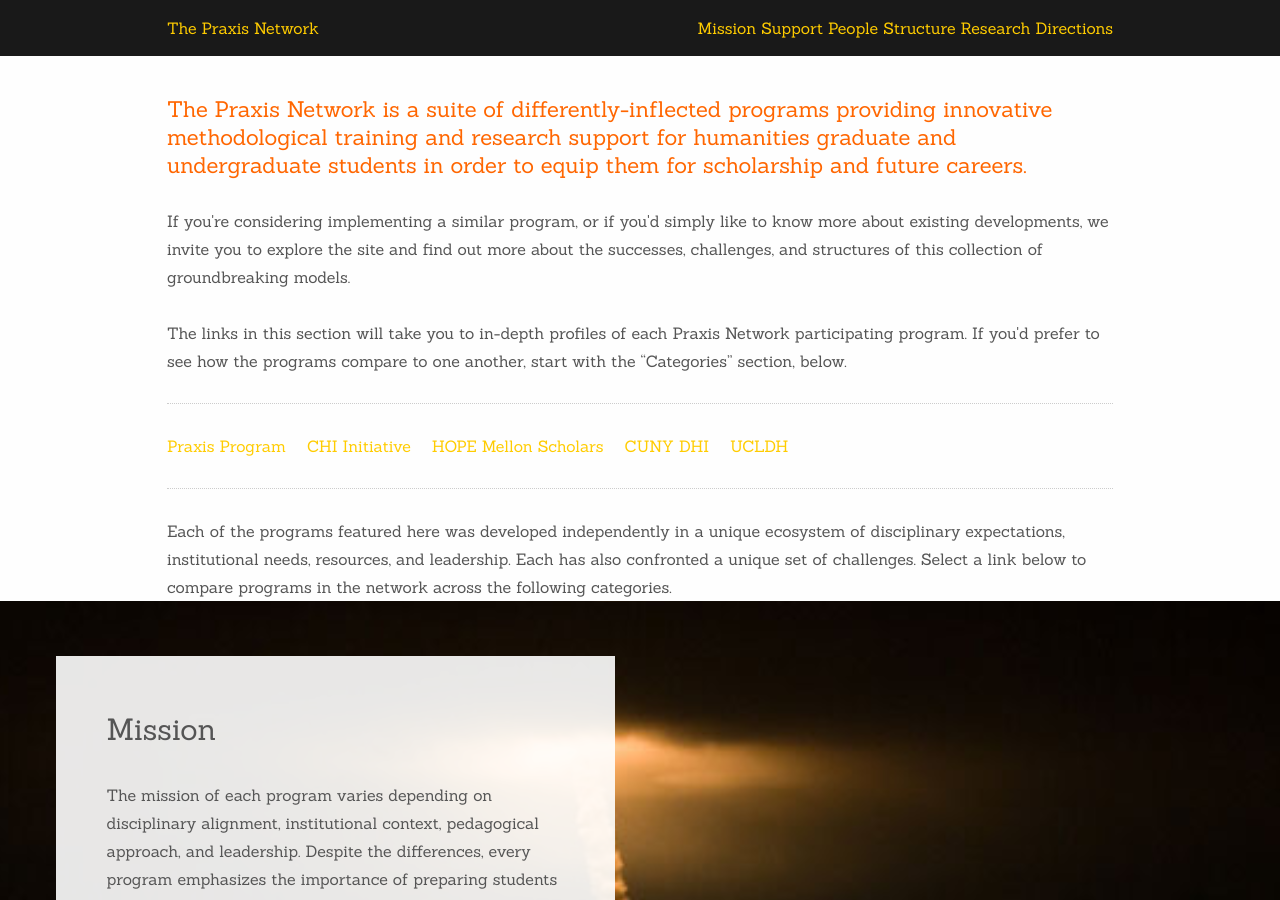
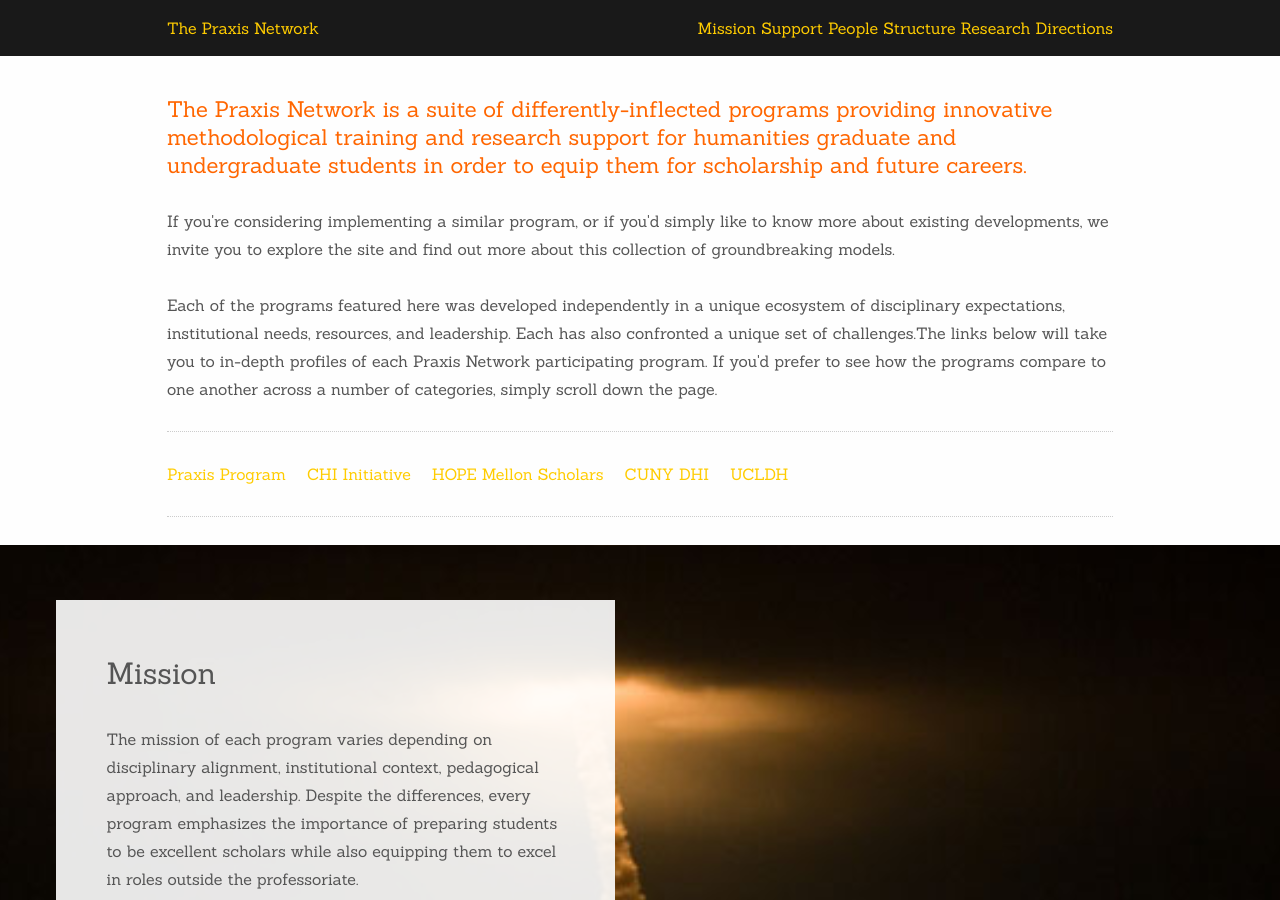
Before and after one commit to praxisnetwork/praxisnetwork.github.com, a Jekyll site: the page built from index.html, in a window 1280 px wide and 900 px high. Built offline with Jekyll 4.4.1, drawn with Linux system fonts in a browser that asks for light colours; nearby versions of some CDN libraries; Markdown is read by kramdown in place of the engine named in the settings; some of the changed text lies outside the part shown.

Commit message:
Revises intro text and changes category order

```diff
--- a/index.html
+++ b/index.html
@@ -6,33 +6,17 @@ bodyclass: home
 
 <section id="introduction">
 <p class="intro">The Praxis Network is <strong>a suite of differently-inflected programs </strong>providing <strong>innovative methodological training and research support</strong> for humanities graduate and undergraduate students in order to equip them for scholarship and future careers. <!--Looks like maybe we don't have this font in bold? Is there another way to emphasize the phrases above?--></p>
-<p>If you're considering implementing a similar program, or if you'd simply like to know more about existing developments, we invite you to explore the site and find out more about the successes, challenges, and structures of this collection of groundbreaking models.</p>
-<p>The links in this section will take you to in-depth profiles of each Praxis Network participating program. If you'd prefer to see how the programs compare to one another, start with the “Categories” section, below.</p>
+<p>If you're considering implementing a similar program, or if you'd simply like to know more about existing developments, we invite you to explore the site and find out more about this collection of groundbreaking models.</p>
+<p>Each of the programs featured here was developed independently in a unique ecosystem of disciplinary expectations, institutional needs, resources, and leadership. Each has also confronted a unique set of challenges.The links below will take you to in-depth profiles of each Praxis Network participating program. If you'd prefer to see how the programs compare to one another across a number of categories, simply scroll down the page.</p>
 <!--Can the program links be listed horizontally across the page? Let's also think about visual representations; maybe logos, maybe something else to distinguish the names more clearly from the text.-->
 {% include program-nav.html %}
 
-<p>Each of the programs featured here was developed independently in a unique ecosystem of disciplinary expectations, institutional needs, resources, and leadership. Each has also confronted a unique set of challenges. Select a link below to compare programs in the network across the following categories.</p>
 </section>
 
 <section id="mission" class="category">
     <div>
     <h1>Mission</h1>
         {% include mission.html %}
-    </div>
-</section>
-
-<!--I think support should be moved to just above "Directions";  I'd rather talk about program content and achievements before money. Sorry if that change goofs up the formatting.-->
-<section id="support" class="category">
-    <div>
-    <h1>Support</h1>
-        {% include support.html %}
-    </div>
-</section>
-
-<section id="people" class="category">
-    <div>
-    <h1>People</h1>
-        {% include people.html %}
     </div>
 </section>
 
@@ -50,6 +34,20 @@ bodyclass: home
     </div>
 </section>
 
+<section id="people" class="category">
+    <div>
+    <h1>People</h1>
+        {% include people.html %}
+    </div>
+</section>
+
+<section id="support" class="category">
+    <div>
+    <h1>Support</h1>
+        {% include support.html %}
+    </div>
+</section>
+
 <section id="directions" class="category">
     <div>
         <h1>Directions</h1>
```
